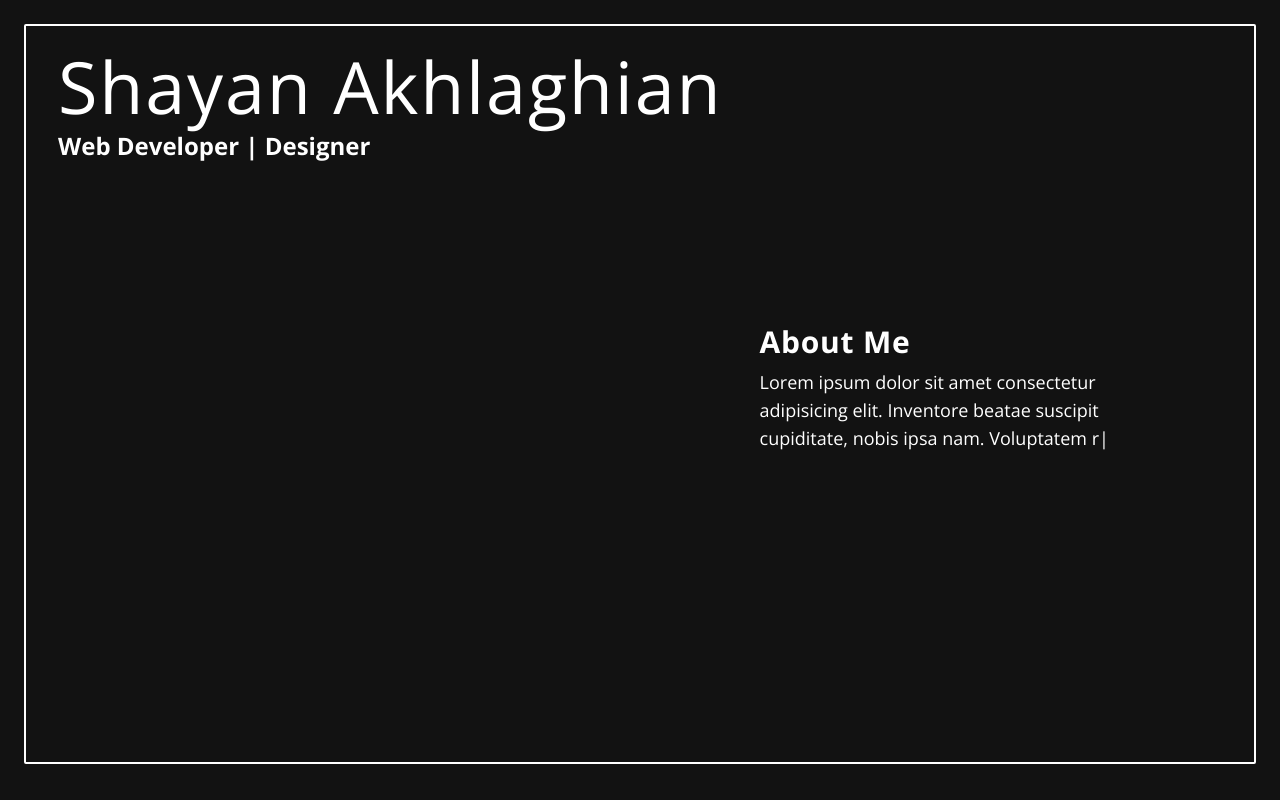
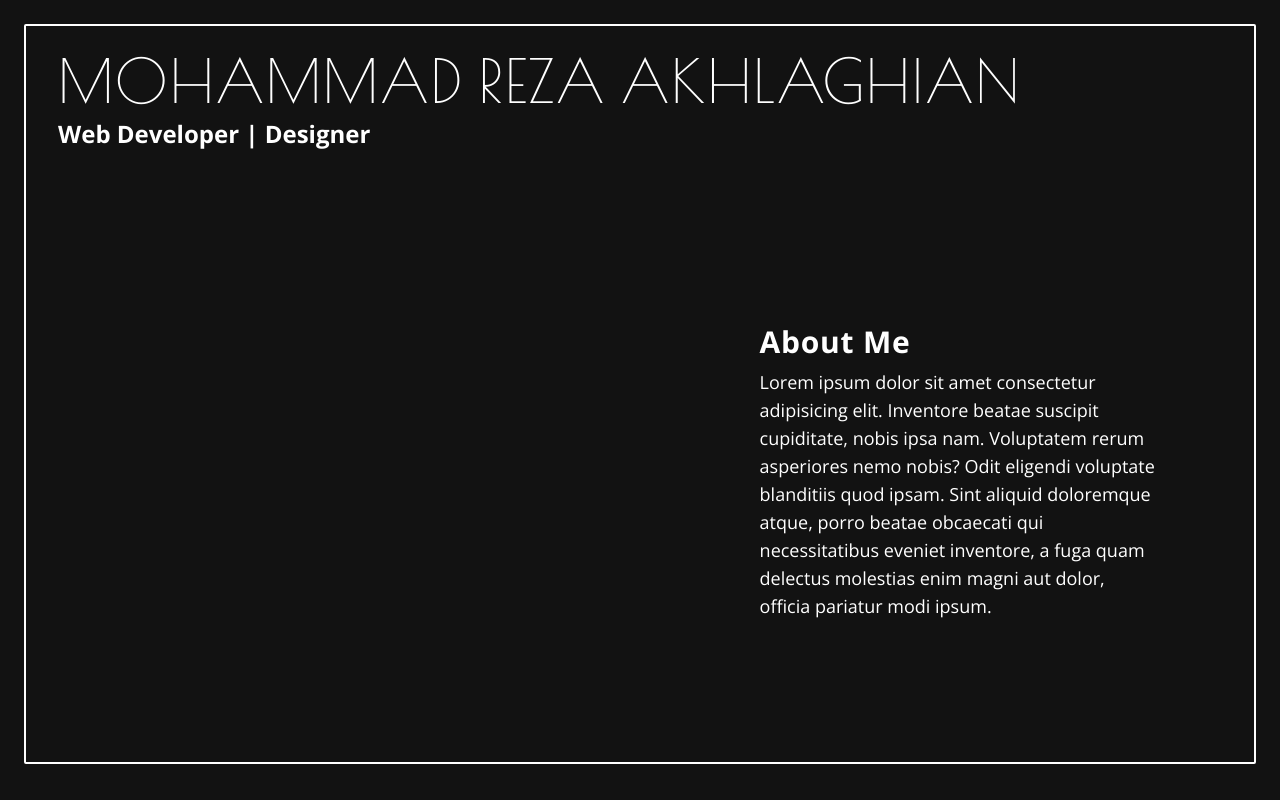
Before and after one commit to shayanakhlaghian/portofolio, a Next.js app: page / in a window 1280 px wide. Built offline with nearby package versions, Linux system fonts and the light colour scheme.

Commit message:
fine tune hero section
out source components and change styleing on headings and about

```diff
--- a/app/components/About.tsx
+++ b/app/components/About.tsx
@@ -1,41 +1,17 @@
-import type { Variants, Transition } from 'framer-motion';
-import { motion } from 'framer-motion';
-import { TypeAnimation } from 'react-type-animation';
-
-const MotionType = motion(TypeAnimation);
-
-const variants: Variants = {
-  hide: { opacity: 0 },
-  show: {
-    opacity: 1,
-    transition: {
-      staggerChildren: 1,
-    },
-  },
-};
-
-const transition: Transition = { duration: 1 };
-
 const About = () => {
   return (
     <>
-      <motion.h3
-        className='capitalize text-xl font-bold tracking-wide mb-1 md:mb-2 md:text-2xl lg:text-3xl'
-        variants={variants}
-        transition={transition}
-      >
+      <h3 className='capitalize text-xl font-bold tracking-wide mb-1 md:mb-2 md:text-2xl lg:text-3xl'>
         About me
-      </motion.h3>
-      <MotionType
-        sequence={[
-          'Lorem ipsum dolor sit amet consectetur adipisicing elit. Inventore beatae suscipit cupiditate, nobis ipsa nam. Voluptatem rerum asperiores nemo nobis? Odit eligendi voluptate blanditiis quod ipsam. Sint aliquid doloremque atque, porro beatae obcaecati qui necessitatibus eveniet inventore, a fuga quam delectus molestias enim magni aut dolor, officia pariatur modi ipsum.',
-        ]}
-        wrapper='p'
-        speed={55}
-        className='text-sm md:text-base lg:text-lg'
-        variants={variants}
-        transition={transition}
-      />
+      </h3>
+      <p className='text-sm md:text-base lg:text-lg'>
+        Lorem ipsum dolor sit amet consectetur adipisicing elit. Inventore
+        beatae suscipit cupiditate, nobis ipsa nam. Voluptatem rerum asperiores
+        nemo nobis? Odit eligendi voluptate blanditiis quod ipsam. Sint aliquid
+        doloremque atque, porro beatae obcaecati qui necessitatibus eveniet
+        inventore, a fuga quam delectus molestias enim magni aut dolor, officia
+        pariatur modi ipsum.
+      </p>
     </>
   );
 };
--- a/app/components/Hero.tsx
+++ b/app/components/Hero.tsx
@@ -3,6 +3,8 @@ import type { Variants, Transition } from 'framer-motion';
 import { motion } from 'framer-motion';
 
 import About from './About';
+import PrimaryHeading from './PrimaryHeading';
+import SecondaryHeading from './SecondaryHeading';
 
 const variants: Variants = {
   hide: { opacity: 0 },
@@ -14,7 +16,7 @@ const variants: Variants = {
   },
 };
 
-const transition: Transition = { duration: 1 };
+const transition: Transition = { duration: 1.5 };
 
 const Hero = () => {
   return (
@@ -24,22 +26,12 @@ const Hero = () => {
       initial='hide'
       animate='show'
     >
-      <motion.h1
-        className='text-2xl md:text-4xl lg:text-7xl tracking-wide mb-1 md:mb-2 font-light'
-        variants={variants}
-        transition={transition}
-      >
-        Shayan Akhlaghian
-      </motion.h1>
-      <motion.h2
-        className='text-sm md:text-2xl font-bold [&>*]:mr-2 last:mr-0'
-        variants={variants}
-        transition={transition}
-      >
-        Web Developer | Designer
-      </motion.h2>
+      <motion.div variants={variants} transition={transition}>
+        <PrimaryHeading>Mohammad Reza Akhlaghian</PrimaryHeading>
+        <SecondaryHeading>Web Developer | Designer</SecondaryHeading>
+      </motion.div>
       <motion.div
-        className='absolute w-full top-[40%] md:w-1/2 md:left-1/2 lg:w-1/3 lg:left-[60%]'
+        className='absolute w-full top-[30%] md:w-1/2 md:left-1/2 lg:w-1/3 lg:left-[60%] lg:top-[40%]'
         variants={variants}
         transition={transition}
       >
```
